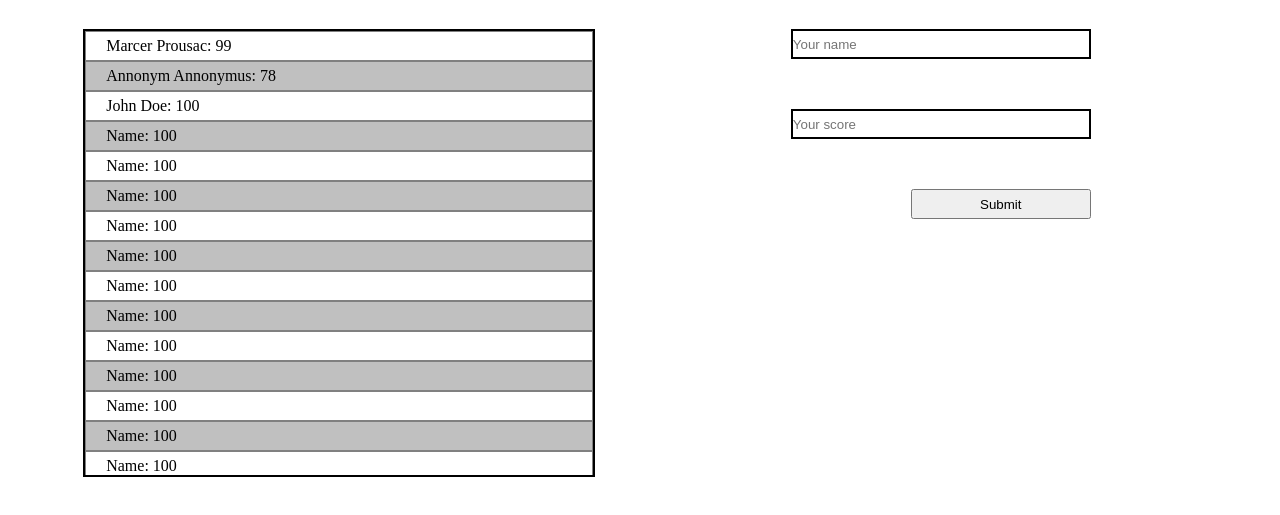
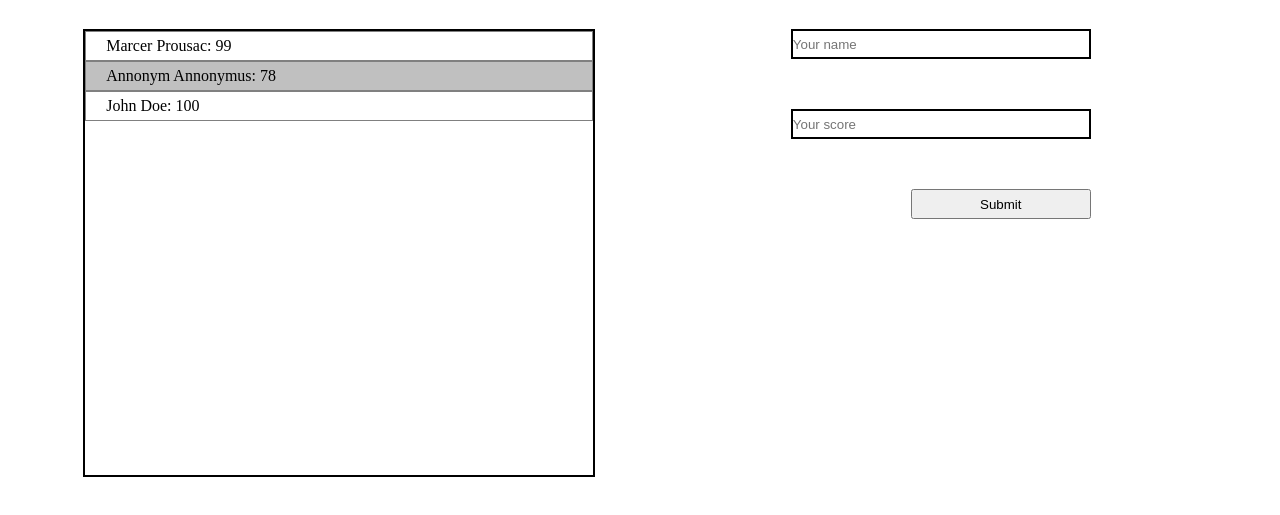
Before and after one commit to nicupop729/Leaderboard, a website built with webpack: page dist/index.html in a window 1280 px wide. Shown: the part 243-758 px from the top of the page. Built offline with nearby package versions, Linux system fonts and the light colour scheme.

Commit message:
update the dist folder

```diff
--- a/dist/index.html
+++ b/dist/index.html
@@ -16,22 +16,7 @@
           <h2 class="title-section">Recent scores</h2>
           <button type="button" class="btn refresh-btn">Refresh</button>
         </div>
-        <div class="scores-container">
-          <p class="specific-score">Name&#58; 100</p>
-          <p class="specific-score">Name&#58; 100</p>
-          <p class="specific-score">Name&#58; 100</p>
-          <p class="specific-score">Name&#58; 100</p>
-          <p class="specific-score">Name&#58; 100</p>
-          <p class="specific-score">Name&#58; 100</p>
-          <p class="specific-score">Name&#58; 100</p>
-          <p class="specific-score">Name&#58; 100</p>
-          <p class="specific-score">Name&#58; 100</p>
-          <p class="specific-score">Name&#58; 100</p>
-          <p class="specific-score">Name&#58; 100</p>
-          <p class="specific-score">Name&#58; 100</p>
-          <p class="specific-score">Name&#58; 100</p>
-          <p class="specific-score">Name&#58; 100</p>
-        </div>
+        <div class="scores-container"></div>
       </section>
       <section class="add-score-section sections">
         <h2 class="title-section add-score-title">Add your score</h2>
```
Also changed, not shown: dist/main.js (+2 -2 lines).
